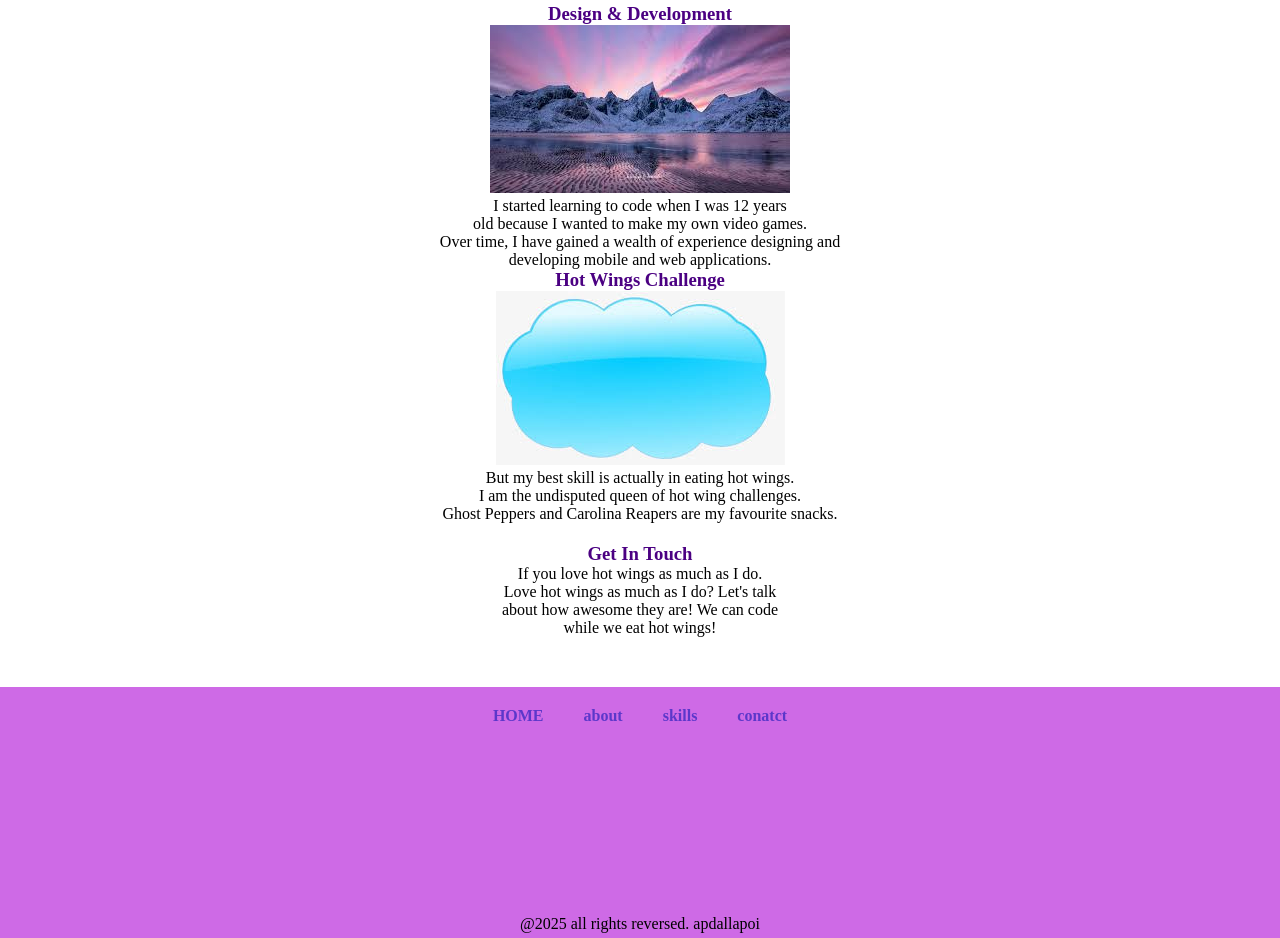
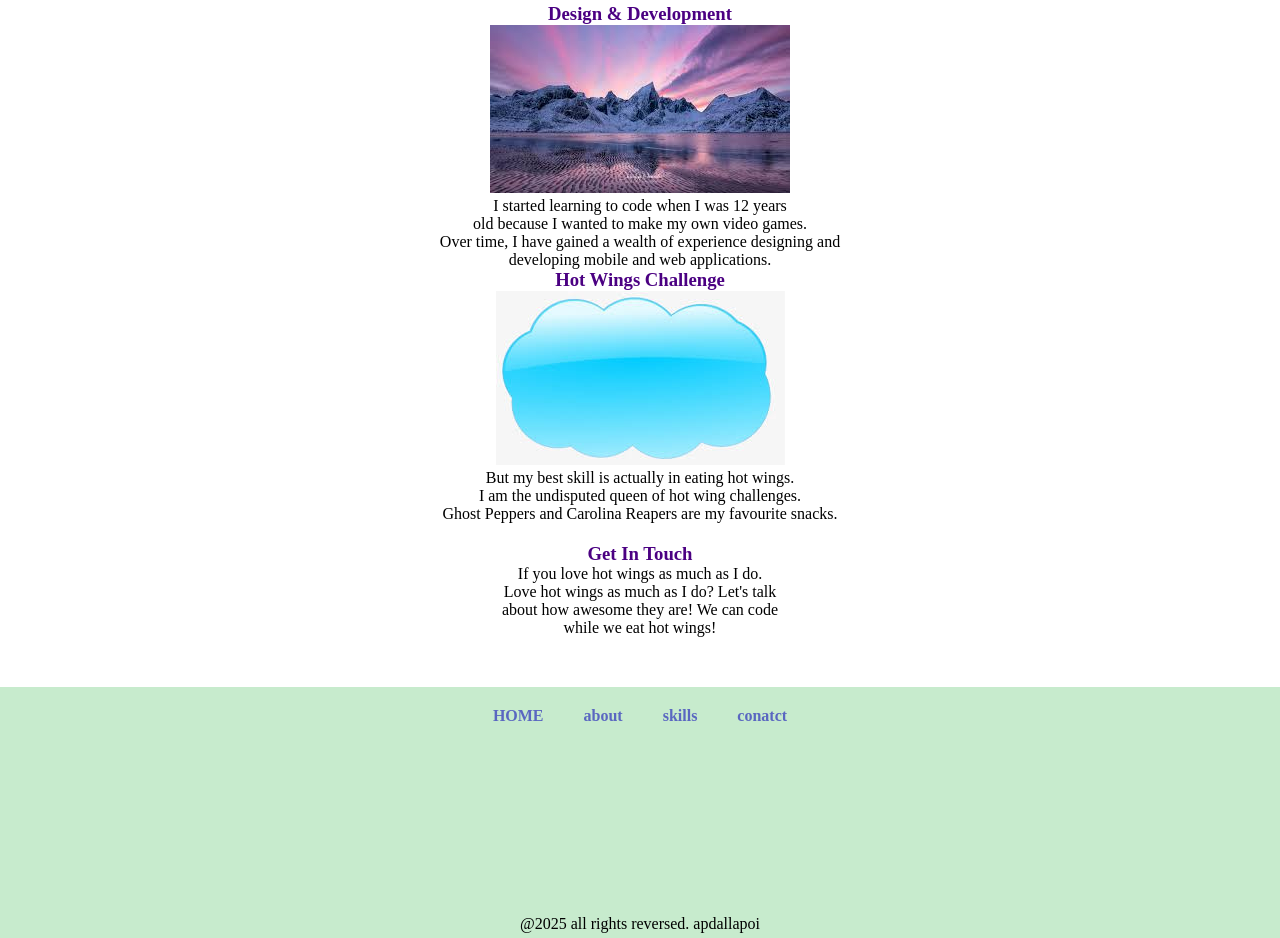
Before and after one commit to Apdallapo/portofalio, a plain HTML site: page index.html in a window 1280 px wide. Shown: the part 983-1921 px from the top of the page. Drawn offline with Linux system fonts and the light colour scheme.

Commit message:
Update style.css

```diff
--- a/style.css
+++ b/style.css
@@ -77,7 +77,7 @@ a:focus{
 
 }
 .footer{
-    background-color:#CE6AE6;
+    background-color: #C7EBCD;
      position: relative;
      width: 100%;
     height: 200px;
```
